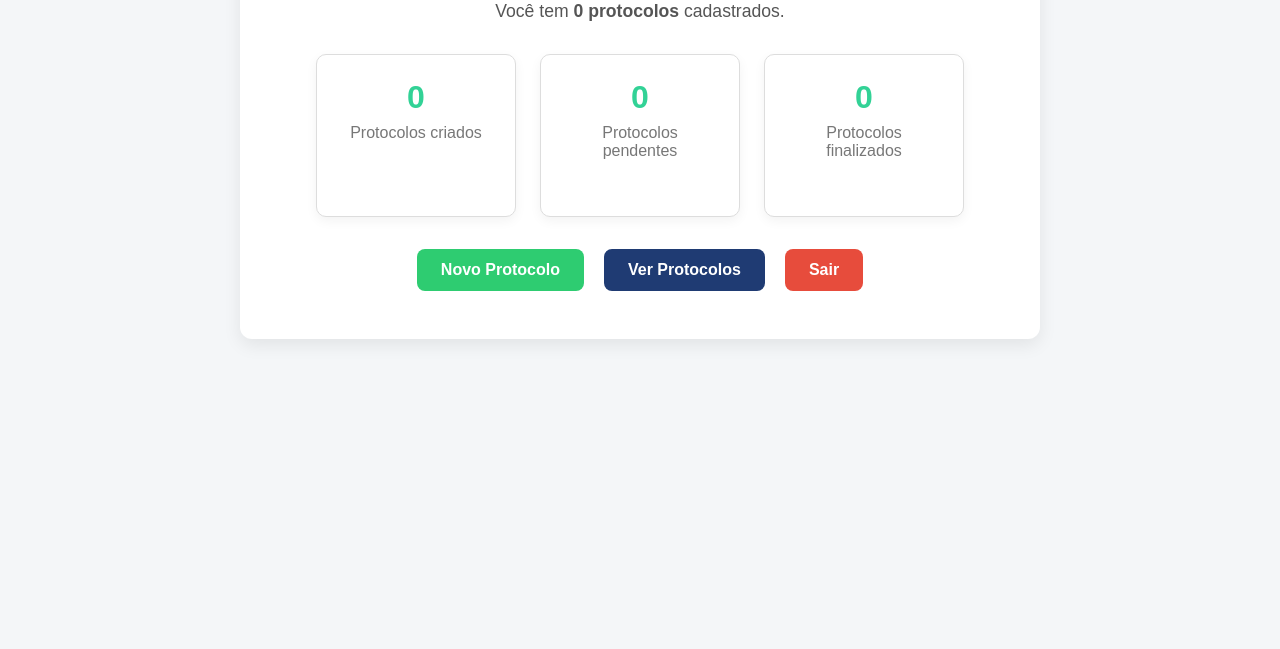
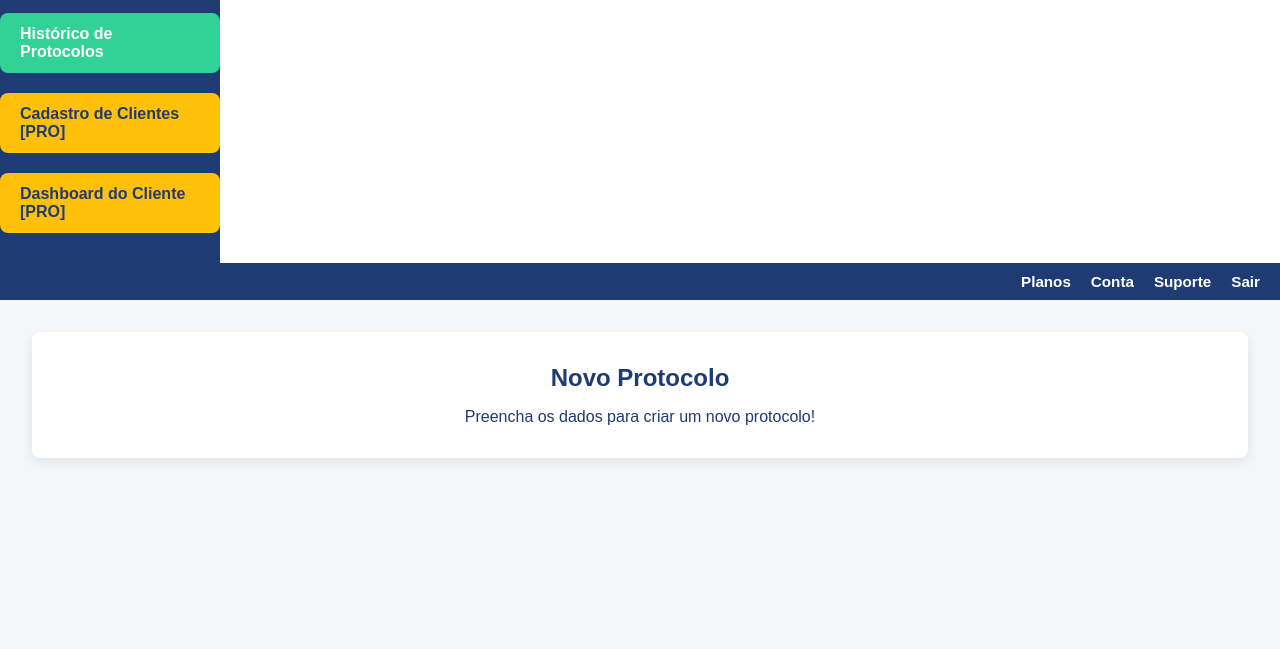
Before and after one commit to The-AtomicBR/Protocolai, a plain HTML site: page pages/painel/painel.html in a window 1280 px wide. Shown: the part 151-800 px from the top of the page. Drawn offline with Linux system fonts and the light colour scheme.

Commit message:
Update painel.html

```diff
--- a/pages/painel/painel.html
+++ b/pages/painel/painel.html
@@ -8,155 +8,143 @@
     <style>
         body {
             margin: 0;
-            padding: 0;
-            background-color: #f4f6f8;
             font-family: 'Poppins', sans-serif;
             display: flex;
-            flex-direction: column;
-            align-items: center;
-            min-height: 100vh;
+            height: 100vh;
+            overflow: hidden;
             color: #1F3B73;
         }
 
-        .painel-container {
-            background: #ffffff;
-            padding: 3rem 2rem;
-            border-radius: 12px;
-            box-shadow: 0 6px 18px rgba(0, 0, 0, 0.08);
-            max-width: 800px;
-            width: 90%;
-            margin-top: 3rem;
+        /* Menu lateral */
+        .sidebar {
+            width: 220px;
+            background-color: #1F3B73;
+            display: flex;
+            flex-direction: column;
+            padding: 20px 0;
+        }
+
+        .sidebar .logo {
+            text-align: center;
+            margin-bottom: 2rem;
+        }
+
+        .sidebar .logo img {
+            width: 100px;
+        }
+
+        .sidebar a {
+            display: block;
+            padding: 12px 20px;
+            margin: 10px 0;
+            text-decoration: none;
+            font-weight: bold;
+            border-radius: 8px;
+            color: white;
+            transition: background-color 0.3s;
+        }
+
+        .sidebar a.verde {
+            background-color: #32D296;
+        }
+
+        .sidebar a.dourado {
+            background-color: #FFC107;
+            color: #1F3B73;
+        }
+
+        .sidebar a:hover {
+            opacity: 0.8;
+        }
+
+        /* Área principal */
+        .main-content {
+            flex: 1;
+            display: flex;
+            flex-direction: column;
+        }
+
+        /* Topo */
+        .topbar {
+            background-color: #1F3B73;
+            display: flex;
+            justify-content: flex-end;
+            align-items: center;
+            padding: 10px 20px;
+            gap: 20px;
+        }
+
+        .topbar a {
+            color: white;
+            text-decoration: none;
+            font-weight: bold;
+            font-size: 0.95rem;
+        }
+
+        /* Conteúdo */
+        .content-area {
+            flex: 1;
+            background-color: #f4f6f8;
+            padding: 2rem;
+            overflow-y: auto;
+        }
+
+        /* Placeholder inicial */
+        .content-placeholder {
+            background: white;
+            padding: 2rem;
+            border-radius: 8px;
+            box-shadow: 0 4px 12px rgba(0, 0, 0, 0.08);
             text-align: center;
         }
 
-        .painel-container h1 {
-            font-size: 2.2rem;
+        .content-placeholder h2 {
             margin-bottom: 1rem;
         }
 
-        .painel-container p {
-            font-size: 1.1rem;
-            color: #555555;
-            margin-bottom: 2rem;
-        }
-
-        .painel-cards {
-            display: flex;
-            flex-wrap: wrap;
-            gap: 1.5rem;
-            justify-content: center;
-        }
-
-        .card {
-            background-color: #ffffff;
-            border: 1px solid #ddd;
-            border-radius: 10px;
-            padding: 1.5rem;
-            width: 200px;
-            text-align: center;
-            box-shadow: 0 4px 12px rgba(0, 0, 0, 0.05);
-            transition: transform 0.3s;
-        }
-
-        .card:hover {
-            transform: translateY(-5px);
-        }
-
-        .card h2 {
-            font-size: 2rem;
-            margin-bottom: 0.5rem;
-            color: #32D296;
-        }
-
-        .card p {
-            font-size: 1rem;
-            color: #777;
-        }
-
-        .botoes-acao {
-            margin-top: 2rem;
-            display: flex;
-            gap: 20px;
-            justify-content: center;
-            flex-wrap: wrap;
-        }
-
-        .botao-verde, .botao-azul, .botao-vermelho {
-            padding: 12px 24px;
-            border-radius: 8px;
-            text-decoration: none;
-            font-weight: bold;
-            font-size: 1rem;
-            transition: background-color 0.3s;
-            display: inline-block;
-            color: white;
-        }
-
-        .botao-verde {
-            background-color: #2ecc71;
-        }
-
-        .botao-verde:hover {
-            background-color: #27ae60;
-        }
-
-        .botao-azul {
-            background-color: #1F3B73;
-        }
-
-        .botao-azul:hover {
-            background-color: #163265;
-        }
-
-        .botao-vermelho {
-            background-color: #e74c3c;
-        }
-
-        .botao-vermelho:hover {
-            background-color: #c0392b;
-        }
     </style>
 </head>
 <body>
-    <div class="painel-container">
-        <h1>Bem-vindo, <span id="nomeUsuario"></span>!</h1>
-        <p>Você tem <strong><span id="quantidadeProtocolos">0</span> protocolos</strong> cadastrados.</p>
+    <div class="sidebar">
+        <div class="logo">
+            <img src="../../assets/images/logo.png" alt="Protocola Aí">
+        </div>
+        <a href="#" class="verde" onclick="carregarConteudo('novo')">Novo Protocolo</a>
+        <a href="#" class="verde" onclick="carregarConteudo('historico')">Histórico de Protocolos</a>
+        <a href="#" class="dourado" onclick="acessarPro('clientes')">Cadastro de Clientes [PRO]</a>
+        <a href="#" class="dourado" onclick="acessarPro('dashboard')">Dashboard do Cliente [PRO]</a>
+    </div>
 
-        <div class="painel-cards">
-            <div class="card">
-                <h2>0</h2>
-                <p>Protocolos criados</p>
-            </div>
-            <div class="card">
-                <h2>0</h2>
-                <p>Protocolos pendentes</p>
-            </div>
-            <div class="card">
-                <h2>0</h2>
-                <p>Protocolos finalizados</p>
-            </div>
+    <div class="main-content">
+        <div class="topbar">
+            <a href="#">Planos</a>
+            <a href="#">Conta</a>
+            <a href="#">Suporte</a>
+            <a href="../../index.html">Sair</a>
         </div>
 
-        <div class="botoes-acao">
-            <a href="recibos/novo.html" class="botao-verde">Novo Protocolo</a>
-            <a href="recibos/listar.html" class="botao-azul">Ver Protocolos</a>
-            <a href="../../index.html" class="botao-vermelho" onclick="logout()">Sair</a>
+        <div class="content-area" id="conteudo">
+            <div class="content-placeholder">
+                <h2>Novo Protocolo</h2>
+                <p>Preencha os dados para criar um novo protocolo!</p>
+            </div>
         </div>
     </div>
 
     <script>
-        const nome = localStorage.getItem('protocola_nome');
-        const nomeUsuario = document.getElementById('nomeUsuario');
+        function carregarConteudo(pagina) {
+            const conteudo = document.getElementById('conteudo');
 
-        if (nome) {
-            nomeUsuario.textContent = nome;
-        } else {
-            nomeUsuario.textContent = 'Usuário';
+            if (pagina === 'novo') {
+                conteudo.innerHTML = '<div class="content-placeholder"><h2>Novo Protocolo</h2><p>Preencha os dados para criar um novo protocolo!</p></div>';
+            } else if (pagina === 'historico') {
+                conteudo.innerHTML = '<div class="content-placeholder"><h2>Histórico de Protocolos</h2><p>Aqui estão seus protocolos criados.</p></div>';
+            }
         }
 
-        function logout() {
-            localStorage.clear();
-            window.location.href = '../../index.html';
+        function acessarPro(funcao) {
+            alert('Essa funcionalidade é exclusiva para usuários Pro! Conheça nossos planos.');
+            // Aqui depois colocaremos o blur + modal educado que combinamos
         }
     </script>
 </body>
```
